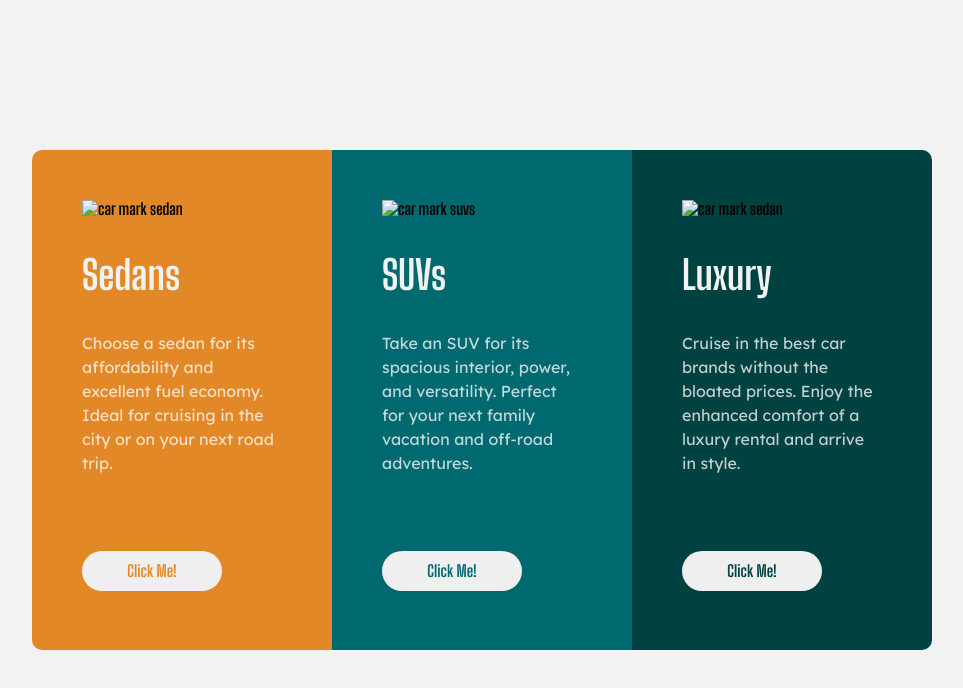
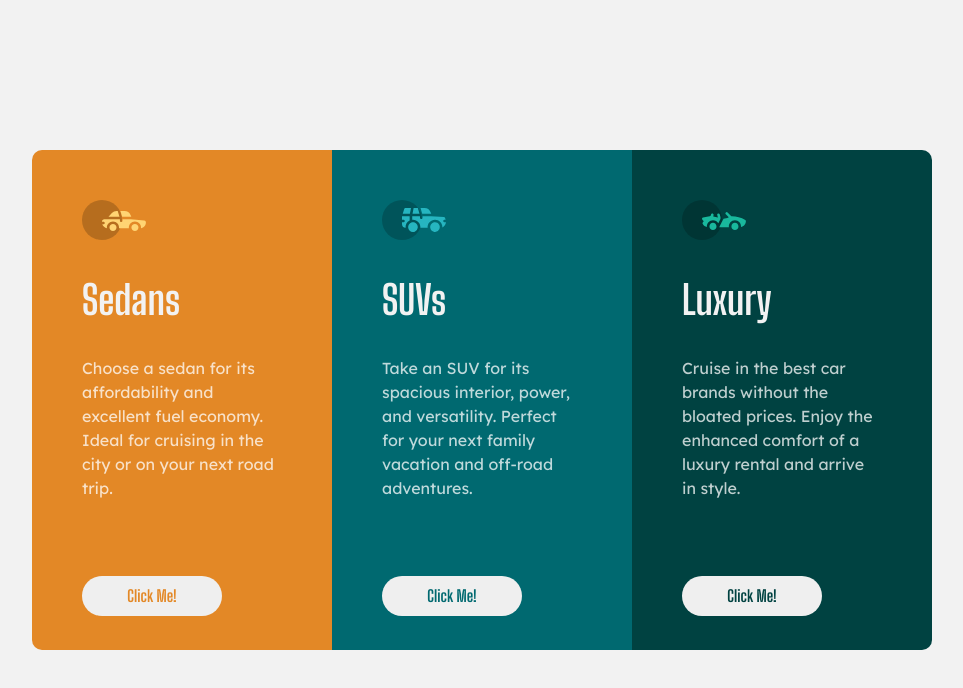
Before and after one commit to apuntesnavarrete/3-column-preview-card-component-main, a plain HTML site: page index.html in a window 1280 px wide. Shown: the whole page, without its empty margins (158-1121 px from the left). Drawn offline with Linux system fonts and the light colour scheme; the site is published under a folder, as on GitHub Pages, so addresses that start at the root find nothing.

Commit message:
arreglo rutas relativas

```diff
--- a/index.html
+++ b/index.html
@@ -32,7 +32,7 @@
     <h1 class="sr-only">Card</h1>
     <main class="content">
       <div class="card sedan">
-        <img src="/images/icon-sedans.svg" alt="car mark sedan" />
+        <img src="images/icon-sedans.svg" alt="car mark sedan" />
         <h2>Sedans</h2>
         <p class="card_descrption">
           Choose a sedan for its affordability and excellent fuel economy. Ideal
@@ -43,7 +43,7 @@
         </button>
       </div>
       <div class="card suvs">
-        <img src="/images/icon-suvs.svg" alt="car mark suvs" />
+        <img src="images/icon-suvs.svg" alt="car mark suvs" />
         <h2>SUVs</h2>
         <p class="card_descrption">
           Take an SUV for its spacious interior, power, and versatility. Perfect
@@ -52,7 +52,7 @@
         <button type="button" class="button_card button_cyan">Click Me!</button>
       </div>
       <div class="card luxury">
-        <img src="/images/icon-luxury.svg" alt="car mark sedan" />
+        <img src="images/icon-luxury.svg" alt="car mark sedan" />
         <h2>Luxury</h2>
         <p class="card_descrption">
           Cruise in the best car brands without the bloated prices. Enjoy the
```
